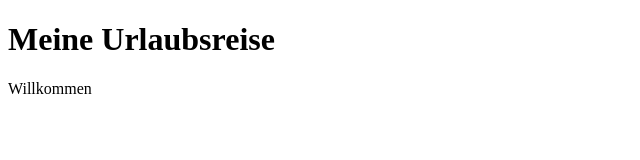
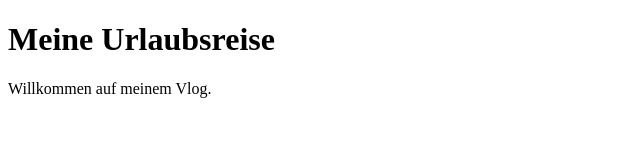
Before and after one commit to FillyRoid/holidayadvice, a plain HTML site: page index.html in a window 1280 px wide. Shown: the whole page, without its empty margins (0-640 px from the left). Drawn offline with Linux system fonts and the light colour scheme.

Commit message:
Chilled this time.

```diff
--- a/index.html
+++ b/index.html
@@ -7,6 +7,6 @@
 	</head>
 	<body>
 		<h1>Meine Urlaubsreise</h1>
-		<p>Willkommen</p>
+		<p>Willkommen auf meinem Vlog.</p>
 	</body>
 </html>
```
